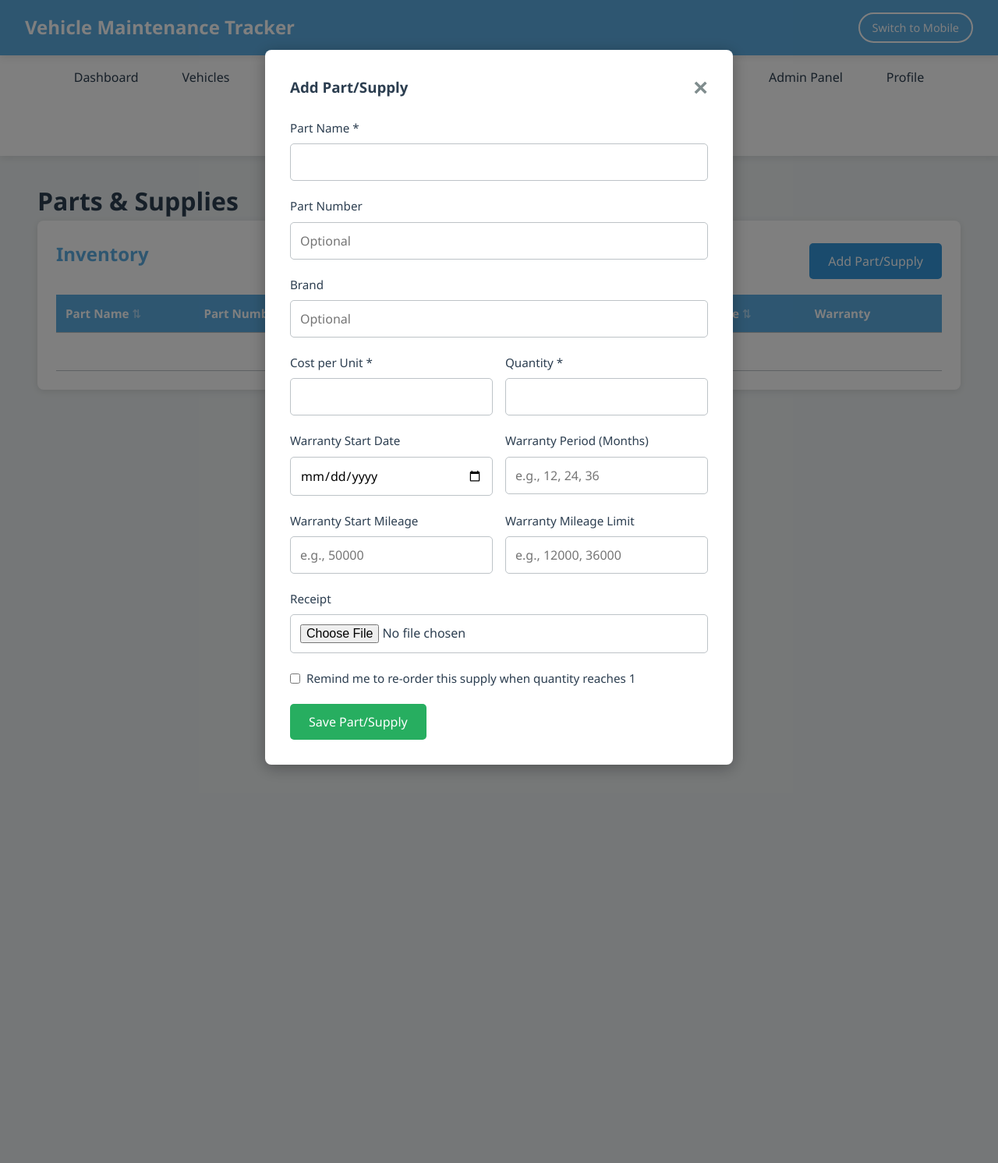
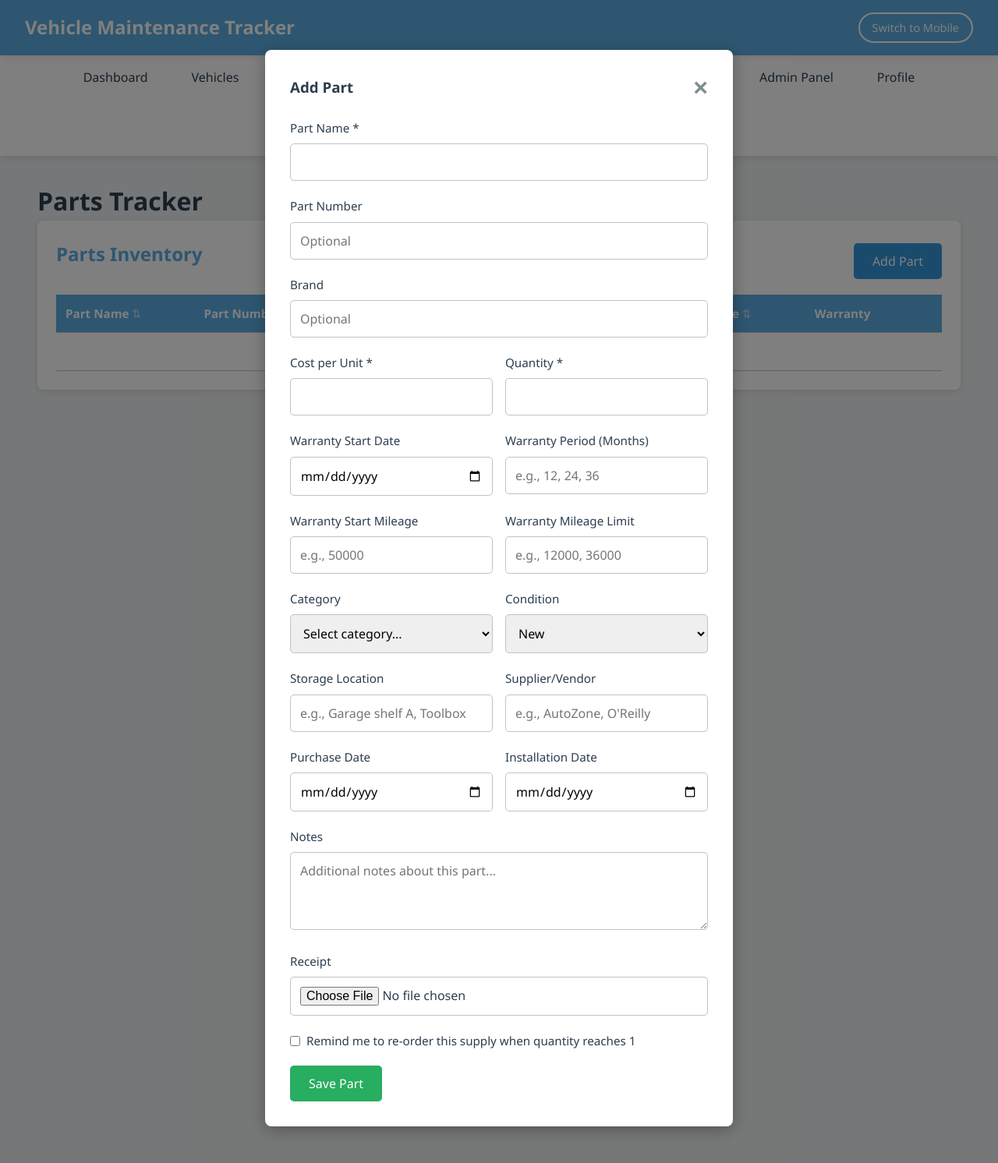
Before and after one commit to alreadyded1/VST, a Flask app: page /supplies in a window 1280 px wide, after a click on "Add Part". Shown: the top 1492 px of the page at 78% size. Run offline with Flask 3, Linux system fonts and the light colour scheme; a user stored in the database is signed in; data that the repository does not hold is empty.

Commit message:
Enhance parts tracking with comprehensive fields
Replace basic supplies page with full-featured Parts Tracker:

Database Changes:
- Add category field (Engine, Brakes, Electrical, etc.)
- Add location field (storage location)
- Add condition field (New, Used, Refurbished, Remanufactured)
- Add supplier/vendor field
- Add purchase_date field
- Add installation_date field
- Add notes field for additional information

Backend Updates:
- Update add_supply API to handle new fields
- Update update_supply API to handle new fields
- Database migrations for new columns

Frontend Updates:
- Rebrand "Parts & Supplies" to "Parts Tracker"
- Add category dropdown with common part categories
- Add condition dropdown
- Add storage location input
- Add supplier/vendor input
- Add purchase and installation date fields
- Add notes textarea
- Update edit form to load all new fields
- Update all references from "Part/Supply" to "Part"

UI Improvements:
- Better organized form with logical field grouping
- More professional parts tracking terminology
- Comprehensive part information capture

Co-Authored-By: Claude Sonnet 4.5 <noreply@anthropic.com>

```diff
--- a/app.py
+++ b/app.py
@@ -195,6 +195,25 @@ def init_db():
         ]
 
         for migration in mileage_warranty_migrations:
+            try:
+                db.execute(migration)
+                db.commit()
+            except sqlite3.OperationalError:
+                # Column already exists
+                pass
+
+        # Migration: Add parts tracking columns to supplies table
+        parts_tracking_migrations = [
+            'ALTER TABLE supplies ADD COLUMN category TEXT',
+            'ALTER TABLE supplies ADD COLUMN location TEXT',
+            'ALTER TABLE supplies ADD COLUMN condition TEXT DEFAULT "New"',
+            'ALTER TABLE supplies ADD COLUMN supplier TEXT',
+            'ALTER TABLE supplies ADD COLUMN purchase_date DATE',
+            'ALTER TABLE supplies ADD COLUMN installation_date DATE',
+            'ALTER TABLE supplies ADD COLUMN notes TEXT'
+        ]
+
+        for migration in parts_tracking_migrations:
             try:
                 db.execute(migration)
                 db.commit()
@@ -1146,15 +1165,21 @@ def add_supply():
     cursor = db.execute('''INSERT INTO supplies
                           (vehicle_id, name, part_number, brand, cost, quantity,
                            warranty_start_date, warranty_months, warranty_start_mileage,
-                           warranty_mileage_limit, receipt_path, remind_to_reorder)
-                          VALUES (?, ?, ?, ?, ?, ?, ?, ?, ?, ?, ?, ?)''',
+                           warranty_mileage_limit, receipt_path, remind_to_reorder,
+                           category, location, condition, supplier, purchase_date,
+                           installation_date, notes)
+                          VALUES (?, ?, ?, ?, ?, ?, ?, ?, ?, ?, ?, ?, ?, ?, ?, ?, ?, ?, ?)''',
                        (vehicle_id, data['name'], data.get('part_number', ''),
                         data.get('brand', ''), data['cost'], data['quantity'],
                         data.get('warranty_start_date', None),
                         int(data['warranty_months']) if data.get('warranty_months') else None,
                         int(data['warranty_start_mileage']) if data.get('warranty_start_mileage') else None,
                         int(data['warranty_mileage_limit']) if data.get('warranty_mileage_limit') else None,
-                        receipt_path, remind_to_reorder))
+                        receipt_path, remind_to_reorder,
+                        data.get('category', ''), data.get('location', ''),
+                        data.get('condition', 'New'), data.get('supplier', ''),
+                        data.get('purchase_date', None), data.get('installation_date', None),
+                        data.get('notes', '')))
 
     # Create reminder if quantity is 1 AND remind_to_reorder is checked
     supply_id = cursor.lastrowid
@@ -1204,7 +1229,9 @@ def update_supply(supply_id):
         db.execute('''UPDATE supplies
                      SET name=?, part_number=?, brand=?, cost=?, quantity=?,
                          warranty_start_date=?, warranty_months=?, warranty_start_mileage=?,
-                         warranty_mileage_limit=?, receipt_path=?, remind_to_reorder=?
+                         warranty_mileage_limit=?, receipt_path=?, remind_to_reorder=?,
+                         category=?, location=?, condition=?, supplier=?, purchase_date=?,
+                         installation_date=?, notes=?
                      WHERE id=?''',
                   (data['name'], data.get('part_number', ''),
                    data.get('brand', ''), data['cost'], data['quantity'],
@@ -1212,12 +1239,18 @@ def update_supply(supply_id):
                    int(data['warranty_months']) if data.get('warranty_months') else None,
                    int(data['warranty_start_mileage']) if data.get('warranty_start_mileage') else None,
                    int(data['warranty_mileage_limit']) if data.get('warranty_mileage_limit') else None,
-                   receipt_path, remind_to_reorder, supply_id))
+                   receipt_path, remind_to_reorder,
+                   data.get('category', ''), data.get('location', ''),
+                   data.get('condition', 'New'), data.get('supplier', ''),
+                   data.get('purchase_date', None), data.get('installation_date', None),
+                   data.get('notes', ''), supply_id))
     else:
         db.execute('''UPDATE supplies
                      SET name=?, part_number=?, brand=?, cost=?, quantity=?,
                          warranty_start_date=?, warranty_months=?, warranty_start_mileage=?,
-                         warranty_mileage_limit=?, remind_to_reorder=?
+                         warranty_mileage_limit=?, remind_to_reorder=?,
+                         category=?, location=?, condition=?, supplier=?, purchase_date=?,
+                         installation_date=?, notes=?
                      WHERE id=?''',
                   (data['name'], data.get('part_number', ''),
                    data.get('brand', ''), data['cost'], data['quantity'],
@@ -1225,7 +1258,11 @@ def update_supply(supply_id):
                    int(data['warranty_months']) if data.get('warranty_months') else None,
                    int(data['warranty_start_mileage']) if data.get('warranty_start_mileage') else None,
                    int(data['warranty_mileage_limit']) if data.get('warranty_mileage_limit') else None,
-                   remind_to_reorder, supply_id))
+                   remind_to_reorder,
+                   data.get('category', ''), data.get('location', ''),
+                   data.get('condition', 'New'), data.get('supplier', ''),
+                   data.get('purchase_date', None), data.get('installation_date', None),
+                   data.get('notes', ''), supply_id))
 
     # Create reminder if quantity is 1 AND remind_to_reorder is checked
     if int(data['quantity']) == 1 and remind_to_reorder:
--- a/templates/base.html
+++ b/templates/base.html
@@ -26,7 +26,7 @@
                 <li><a href="/">Dashboard</a></li>
                 <li><a href="/vehicles">Vehicles</a></li>
                 <li><a href="/services">Service Records</a></li>
-                <li><a href="/supplies">Parts & Supplies</a></li>
+                <li><a href="/supplies">Parts Tracker</a></li>
                 <li><a href="/fuel">Fuel Tracker</a></li>
                 <li><a href="/reminders">Reminders</a></li>
                 {% if current_user.is_authenticated %}
@@ -52,7 +52,7 @@
             <li><a href="/" onclick="closeMobileMenu()">Dashboard</a></li>
             <li><a href="/vehicles" onclick="closeMobileMenu()">Vehicles</a></li>
             <li><a href="/services" onclick="closeMobileMenu()">Service Records</a></li>
-            <li><a href="/supplies" onclick="closeMobileMenu()">Parts & Supplies</a></li>
+            <li><a href="/supplies" onclick="closeMobileMenu()">Parts Tracker</a></li>
             <li><a href="/fuel" onclick="closeMobileMenu()">Fuel Tracker</a></li>
             <li><a href="/reminders" onclick="closeMobileMenu()">Reminders</a></li>
             {% if current_user.is_authenticated %}
--- a/templates/supplies.html
+++ b/templates/supplies.html
@@ -1,6 +1,6 @@
 {% extends "base.html" %}
 
-{% block title %}Parts & Supplies - Vehicle Maintenance Tracker{% endblock %}
+{% block title %}Parts Tracker - Vehicle Maintenance Tracker{% endblock %}
 
 {% block content %}
 <style>
@@ -77,12 +77,12 @@
 }
 </style>
 
-<h1>Parts & Supplies</h1>
+<h1>Parts Tracker</h1>
 
 <div class="card">
     <div class="flex-between mb-2">
-        <h2>Inventory</h2>
-        <button class="btn btn-primary" onclick="openModal('addSupplyModal')">Add Part/Supply</button>
+        <h2>Parts Inventory</h2>
+        <button class="btn btn-primary" onclick="openModal('addSupplyModal')">Add Part</button>
     </div>
 
     <div class="table-container">
@@ -112,7 +112,7 @@
 <div id="addSupplyModal" class="modal">
     <div class="modal-content">
         <div class="modal-header">
-            <h3>Add Part/Supply</h3>
+            <h3>Add Part</h3>
             <button class="close" onclick="closeModal('addSupplyModal')">&times;</button>
         </div>
         <form id="supplyForm" onsubmit="addSupply(event)">
@@ -166,6 +166,65 @@
                 </div>
             </div>
 
+            <div class="form-row">
+                <div class="form-group">
+                    <label for="supplyCategory">Category</label>
+                    <select id="supplyCategory" name="category">
+                        <option value="">Select category...</option>
+                        <option value="Engine">Engine</option>
+                        <option value="Brakes">Brakes</option>
+                        <option value="Suspension">Suspension</option>
+                        <option value="Electrical">Electrical</option>
+                        <option value="Transmission">Transmission</option>
+                        <option value="Cooling System">Cooling System</option>
+                        <option value="Exhaust">Exhaust</option>
+                        <option value="Fuel System">Fuel System</option>
+                        <option value="Interior">Interior</option>
+                        <option value="Exterior">Exterior</option>
+                        <option value="Wheels/Tires">Wheels/Tires</option>
+                        <option value="Fluids">Fluids</option>
+                        <option value="Filters">Filters</option>
+                        <option value="Other">Other</option>
+                    </select>
+                </div>
+                <div class="form-group">
+                    <label for="supplyCondition">Condition</label>
+                    <select id="supplyCondition" name="condition">
+                        <option value="New">New</option>
+                        <option value="Used">Used</option>
+                        <option value="Refurbished">Refurbished</option>
+                        <option value="Remanufactured">Remanufactured</option>
+                    </select>
+                </div>
+            </div>
+
+            <div class="form-row">
+                <div class="form-group">
+                    <label for="supplyLocation">Storage Location</label>
+                    <input type="text" id="supplyLocation" name="location" placeholder="e.g., Garage shelf A, Toolbox">
+                </div>
+                <div class="form-group">
+                    <label for="supplySupplier">Supplier/Vendor</label>
+                    <input type="text" id="supplySupplier" name="supplier" placeholder="e.g., AutoZone, O'Reilly">
+                </div>
+            </div>
+
+            <div class="form-row">
+                <div class="form-group">
+                    <label for="supplyPurchaseDate">Purchase Date</label>
+                    <input type="date" id="supplyPurchaseDate" name="purchase_date">
+                </div>
+                <div class="form-group">
+                    <label for="supplyInstallationDate">Installation Date</label>
+                    <input type="date" id="supplyInstallationDate" name="installation_date">
+                </div>
+            </div>
+
+            <div class="form-group">
+                <label for="supplyNotes">Notes</label>
+                <textarea id="supplyNotes" name="notes" rows="3" placeholder="Additional notes about this part..."></textarea>
+            </div>
+
             <div class="form-group">
                 <label for="supplyReceipt">Receipt</label>
                 <input type="file" id="supplyReceipt" name="receipt" accept="image/*,.pdf" onchange="handleFilePreview(this, 'receiptPreview')">
@@ -179,7 +238,7 @@
                 </label>
             </div>
 
-            <button type="submit" class="btn btn-success">Save Part/Supply</button>
+            <button type="submit" class="btn btn-success">Save Part</button>
         </form>
     </div>
 </div>
@@ -188,7 +247,7 @@
 <div id="viewSupplyModal" class="modal">
     <div class="modal-content">
         <div class="modal-header">
-            <h3>View Part/Supply</h3>
+            <h3>View Part Details</h3>
             <button class="close" onclick="closeModal('viewSupplyModal')">&times;</button>
         </div>
         <div id="viewSupplyContent">
@@ -534,6 +593,13 @@ function editSupply(supplyId) {
     document.getElementById('warrantyStartMileage').value = supply.warranty_start_mileage || '';
     document.getElementById('warrantyMileageLimit').value = supply.warranty_mileage_limit || '';
     document.getElementById('remindToReorder').checked = supply.remind_to_reorder ? true : false;
+    document.getElementById('supplyCategory').value = supply.category || '';
+    document.getElementById('supplyLocation').value = supply.location || '';
+    document.getElementById('supplyCondition').value = supply.condition || 'New';
+    document.getElementById('supplySupplier').value = supply.supplier || '';
+    document.getElementById('supplyPurchaseDate').value = supply.purchase_date || '';
+    document.getElementById('supplyInstallationDate').value = supply.installation_date || '';
+    document.getElementById('supplyNotes').value = supply.notes || '';
 
     // Show existing receipt if any
     const receiptPreview = document.getElementById('receiptPreview');
@@ -544,7 +610,7 @@ function editSupply(supplyId) {
     }
 
     // Update modal title
-    document.querySelector('#addSupplyModal h3').textContent = 'Edit Part/Supply';
+    document.querySelector('#addSupplyModal h3').textContent = 'Edit Part';
 
     openModal('addSupplyModal');
 }
```
